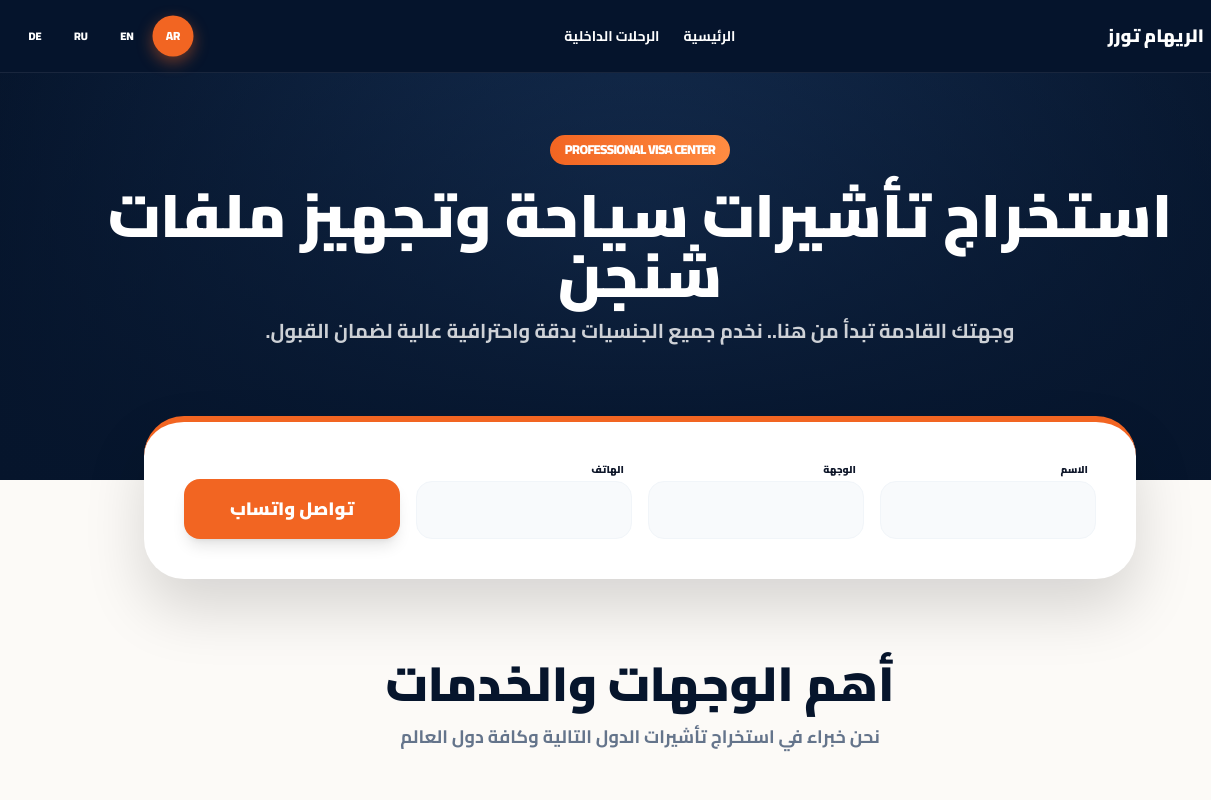
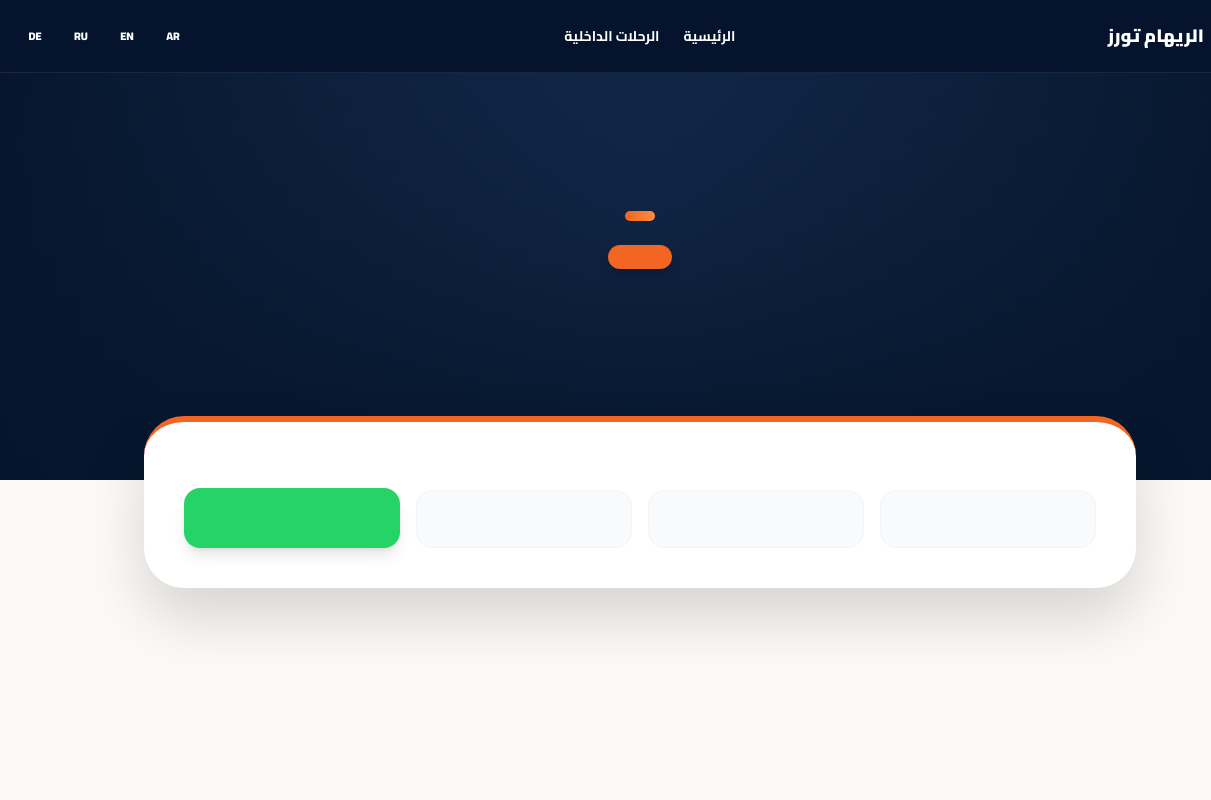
Before and after one commit to ElrehamTours/elrehamtourshurghada, a plain HTML site: page Urope/Visa/index.html in a window 1280 px wide. Shown: the top 800 px of the page, 0-1211 px from the left. Drawn offline with nearby package versions, Linux system fonts and the light colour scheme.

Commit message:
Update Visa Center HTML structure and content

```diff
--- a/Urope/Visa/index.html
+++ b/Urope/Visa/index.html
@@ -60,21 +60,34 @@
   <section class="top-banner text-center text-white px-4">
     <div class="banner-overlay"></div>
     <div class="relative z-10 max-w-6xl">
-      <div class="flex justify-center mb-5"><span class="special-label uppercase tracking-tighter">Professional Visa Center</span></div>
+      <div class="flex justify-center mb-5"><span id="hero-label" class="special-label uppercase tracking-tighter"></span></div>
       <h1 id="hero-title" class="text-3xl md:text-6xl font-black mb-3"></h1>
-      <p id="hero-desc" class="text-base md:text-xl font-bold opacity-80"></p>
+      <p id="hero-desc" class="text-base md:text-xl font-bold opacity-80 mb-6"></p>
+      <div class="flex justify-center">
+        <a id="hero-btn" href="#" onclick="sendVisaRequest(); return false;" class="inline-block bg-[#F26522] text-white px-8 py-3 rounded-full font-black text-lg shadow-lg hover:scale-105 transition-transform"></a>
+      </div>
     </div>
   </section>
 
   <section class="relative z-10 -mt-16 px-4 max-w-5xl mx-auto">
     <div class="booking-box p-6 md:p-10">
+      <h2 id="booking-title" class="text-2xl md:text-3xl font-black text-[#06152c] mb-6 text-center"></h2>
       <div class="grid md:grid-cols-4 gap-4 items-end">
         <div class="md:col-span-3 grid md:grid-cols-3 gap-4 text-right">
-          <div><label id="l-name" class="text-[10px] text-brand font-black block mb-1 px-2"></label><input id="v-name" class="w-full bg-slate-50 border-slate-100 border rounded-2xl p-4 font-bold outline-none focus:border-[#F26522] transition-all"></div>
-          <div><label id="l-dest" class="text-[10px] text-brand font-black block mb-1 px-2"></label><input id="v-dest" class="w-full bg-slate-50 border-slate-100 border rounded-2xl p-4 font-bold outline-none focus:border-[#F26522] transition-all"></div>
-          <div><label id="l-phone" class="text-[10px] text-brand font-black block mb-1 px-2"></label><input id="v-phone" class="w-full bg-slate-50 border-slate-100 border rounded-2xl p-4 font-bold outline-none focus:border-[#F26522] transition-all"></div>
+          <div>
+            <label id="l-name" class="text-[10px] text-[#F26522] font-black block mb-1 px-2"></label>
+            <input id="v-name" class="w-full bg-slate-50 border-slate-100 border rounded-2xl p-4 font-bold outline-none focus:border-[#F26522] transition-all">
+          </div>
+          <div>
+            <label id="l-dest" class="text-[10px] text-[#F26522] font-black block mb-1 px-2"></label>
+            <input id="v-dest" class="w-full bg-slate-50 border-slate-100 border rounded-2xl p-4 font-bold outline-none focus:border-[#F26522] transition-all">
+          </div>
+          <div>
+            <label id="l-phone" class="text-[10px] text-[#F26522] font-black block mb-1 px-2"></label>
+            <input id="v-phone" class="w-full bg-slate-50 border-slate-100 border rounded-2xl p-4 font-bold outline-none focus:border-[#F26522] transition-all">
+          </div>
         </div>
-        <button onclick="sendVisaRequest()" class="bg-[#F26522] text-white rounded-2xl font-black text-lg h-[60px] shadow-lg hover:bg-[#d9531e] hover:scale-[1.02] active:scale-95 transition-all">تواصل واتساب</button>
+        <button id="booking-btn" onclick="sendVisaRequest()" class="bg-[#25D366] text-white rounded-2xl font-black text-lg h-[60px] shadow-lg hover:bg-[#20b858] hover:scale-[1.02] active:scale-95 transition-all"></button>
       </div>
     </div>
   </section>
@@ -89,95 +102,63 @@
 
   <section class="py-16 bg-slate-50 px-4">
     <div class="max-w-4xl mx-auto bg-white border border-slate-200 p-8 rounded-[3rem] text-center shadow-sm">
-      <h3 id="spec-title" class="text-2xl font-black text-navy mb-4"></h3>
+      <h3 id="spec-title" class="text-2xl font-black text-[#06152c] mb-4"></h3>
       <p id="spec-desc" class="text-slate-600 font-bold leading-relaxed"></p>
-      <div id="spec-flags" class="flex justify-center gap-4 mt-6 text-3xl">🇵🇸 🇸🇾 🇱🇾 🇸🇩 🇾🇪</div>
+      <div class="flex justify-center gap-4 mt-6 text-4xl drop-shadow-md">🇵🇸 🇸🇾 🇱🇾 🇸🇩 🇾🇪</div>
     </div>
   </section>
 
   <script>
     const WA_PHONE = "201129101092";
-    const visaList = [
-      { f: "🇪🇺", ar: "الشنجن", en: "Schengen", ru: "Шенген", de: "Schengen" },
-      { f: "🇦🇪", ar: "دبي", en: "Dubai", ru: "Дубай", de: "Dubai" },
-      { f: "🇸🇦", ar: "السعودية", en: "Saudi Arabia", ru: "Саудовская Аравия", de: "Saudi-Arabien" },
-      { f: "🇹🇷", ar: "تركيا", en: "Turkey", ru: "Турция", de: "Türkei" },
-      { f: "🇺🇸", ar: "أمريكا", en: "USA", ru: "США", de: "USA" },
-      { f: "🇬🇧", ar: "بريطانيا", en: "UK", ru: "Великобритания", de: "UK" }
-    ];
 
+    // الأعلام الثابتة لجميع اللغات
+    const flags = ["🇪🇺", "🇦🇪", "🇸🇦", "🇹🇷", "🇺🇸", "🇬🇧"];
+
+    // قاموس الترجمة المحدث بالكامل والمربوط بالـ IDs
     const content = {
       ar: {
         dir: "rtl", brand: "الريهام تورز", home: "الرئيسية", trips: "الرحلات الداخلية",
+        heroL: "مركز تأشيرات معتمد",
         heroT: "استخراج تأشيرات سياحة وتجهيز ملفات شنجن",
         heroD: "وجهتك القادمة تبدأ من هنا.. نخدم جميع الجنسيات بدقة واحترافية عالية لضمان القبول.",
-        bookT: "جهز ملفك الآن", lN: "الاسم", lD: "الوجهة", lP: "الهاتف",
+        heroB: "تواصل للاستفسار",
+        bookT: "جهز ملفك الآن",
+        lN: "الاسم بالكامل", lD: "الوجهة المطلوبة", lP: "رقم الهاتف",
+        pN: "اكتب اسمك", pD: "دولة السفر", pP: "رقمك",
+        bookB: "تواصل واتساب",
         destT: "أهم الوجهات والخدمات", destS: "نحن خبراء في استخراج تأشيرات الدول التالية وكافة دول العالم",
+        countries: ["الشنجن", "دبي", "السعودية", "تركيا", "أمريكا", "بريطانيا"],
         specT: "خدمة خاصة لجميع الجنسيات",
         specD: "نتميز بتجهيز ملفات التأشيرات للأخوة الفلسطينيين (وثائق مصرية وغيرها)، السوريين، الليبيين، السودانيين، واليمنيين.",
         waMsg: "أهلاً الريهام تورز، أريد استشارة بخصوص تأشيرة لـ: "
       },
       en: {
         dir: "ltr", brand: "El Reham Tours", home: "Home", trips: "Domestic Trips",
-        heroT: "Tourist Visas & Schengen File Preparation",
+        heroL: "Certified Visa Center",
+        heroT: "Tourist Visas & Schengen File Prep",
         heroD: "Your next destination starts here. We serve all nationalities with high precision to ensure approval.",
-        bookT: "Prepare Your File", lN: "Name", lD: "Destination", lP: "Phone",
-        destT: "Key Destinations", destS: "We are experts in visas for the following countries and worldwide",
+        heroB: "Contact Us",
+        bookT: "Prepare Your File Now",
+        lN: "Full Name", lD: "Destination", lP: "Phone Number",
+        pN: "Enter your name", pD: "Country", pP: "Your number",
+        bookB: "WhatsApp Us",
+        destT: "Top Destinations", destS: "We are experts in processing visas for the following countries and worldwide",
+        countries: ["Schengen", "Dubai", "Saudi Arabia", "Turkey", "USA", "UK"],
         specT: "Special Service for All Nationalities",
         specD: "We specialize in visa files for Palestinians, Syrians, Libyans, Sudanese, and Yemenis.",
         waMsg: "Hello El Reham Tours, I need a visa consultation for: "
-      }
-      // يمكن تكرار نفس النمط لـ RU و DE
-    };
-
-    function setLang(lang) {
-      const t = content[lang] || content.ar;
-      document.documentElement.lang = lang; document.documentElement.dir = t.dir;
-
-      document.getElementById("brand").innerText = t.brand;
-      document.getElementById("home-link").innerText = t.home;
-      document.getElementById("trips-link").innerText = t.trips;
-      document.getElementById("hero-title").innerText = t.heroT;
-      document.getElementById("hero-desc").innerText = t.heroD;
-      document.getElementById("dest-title").innerText = t.destT;
-      document.getElementById("dest-sub").innerText = t.destS;
-      document.getElementById("spec-title").innerText = t.specT;
-      document.getElementById("spec-desc").innerText = t.specD;
-
-      document.getElementById("l-name").innerText = t.lN;
-      document.getElementById("l-dest").innerText = t.lD;
-      document.getElementById("l-phone").innerText = t.lP;
-
-      document.getElementById('countries-grid').innerHTML = visaList.map(v => `
-        <div class="country-card">
-          <span class="flag-icon">${v.f}</span>
-          <h4 class="font-black text-[#06152c] text-xl">${v[lang] || v.ar}</h4>
-        </div>
-      `).join('');
-
-      document.getElementById("logo-link").href = "../../index.html?lang=" + lang;
-      document.getElementById("home-link").href = "../../index.html?lang=" + lang;
-      document.getElementById("trips-link").href = "../../domestic-trips.html?lang=" + lang;
-
-      document.querySelectorAll(".lang-btn").forEach(btn => btn.classList.remove("lang-active"));
-      document.getElementById("btn-" + lang).classList.add("lang-active");
-      localStorage.setItem("elreham_lang", lang);
-    }
-
-    function sendVisaRequest() {
-      const lang = localStorage.getItem("elreham_lang") || "ar";
-      const t = content[lang] || content.ar;
-      const name = document.getElementById("v-name").value || "-";
-      const dest = document.getElementById("v-dest").value || "-";
-      const phone = document.getElementById("v-phone").value || "-";
-      const msg = `${t.waMsg} ${dest}\nName: ${name}\nPhone: ${phone}`;
-      window.open(`https://wa.me/${WA_PHONE}?text=${encodeURIComponent(msg)}`, "_blank");
-    }
-
-    window.onload = function() {
-      const urlParams = new URLSearchParams(window.location.search);
-      setLang(urlParams.get("lang") || localStorage.getItem("elreham_lang") || "ar");
-    };
-  </script>
-</body>
-</html>
+      },
+      ru: {
+        dir: "ltr", brand: "El Reham Tours", home: "Главная", trips: "Внутренние туры",
+        heroL: "Сертифицированный визовый центр",
+        heroT: "Туристические визы и Шенген",
+        heroD: "Мы обслуживаем все национальности с высокой точностью для гарантии одобрения.",
+        heroB: "Связаться с нами",
+        bookT: "Подготовьте документы сейчас",
+        lN: "Полное имя", lD: "Направление", lP: "Телефон",
+        pN: "Ваше имя", pD: "Страна", pP: "Ваш номер",
+        bookB: "Написать в WhatsApp",
+        destT: "Популярные направления", destS: "Мы оформляем визы в следующие страны и по всему миру",
+        countries: ["Шенген", "Дубай", "Саудовская Аравия", "Турция", "США", "Великобритания"],
+        specT: "Особый сервис для всех",
+        specD: "Мы специализируемся на оформлении виз для граждан Палестины, Сирии
```
